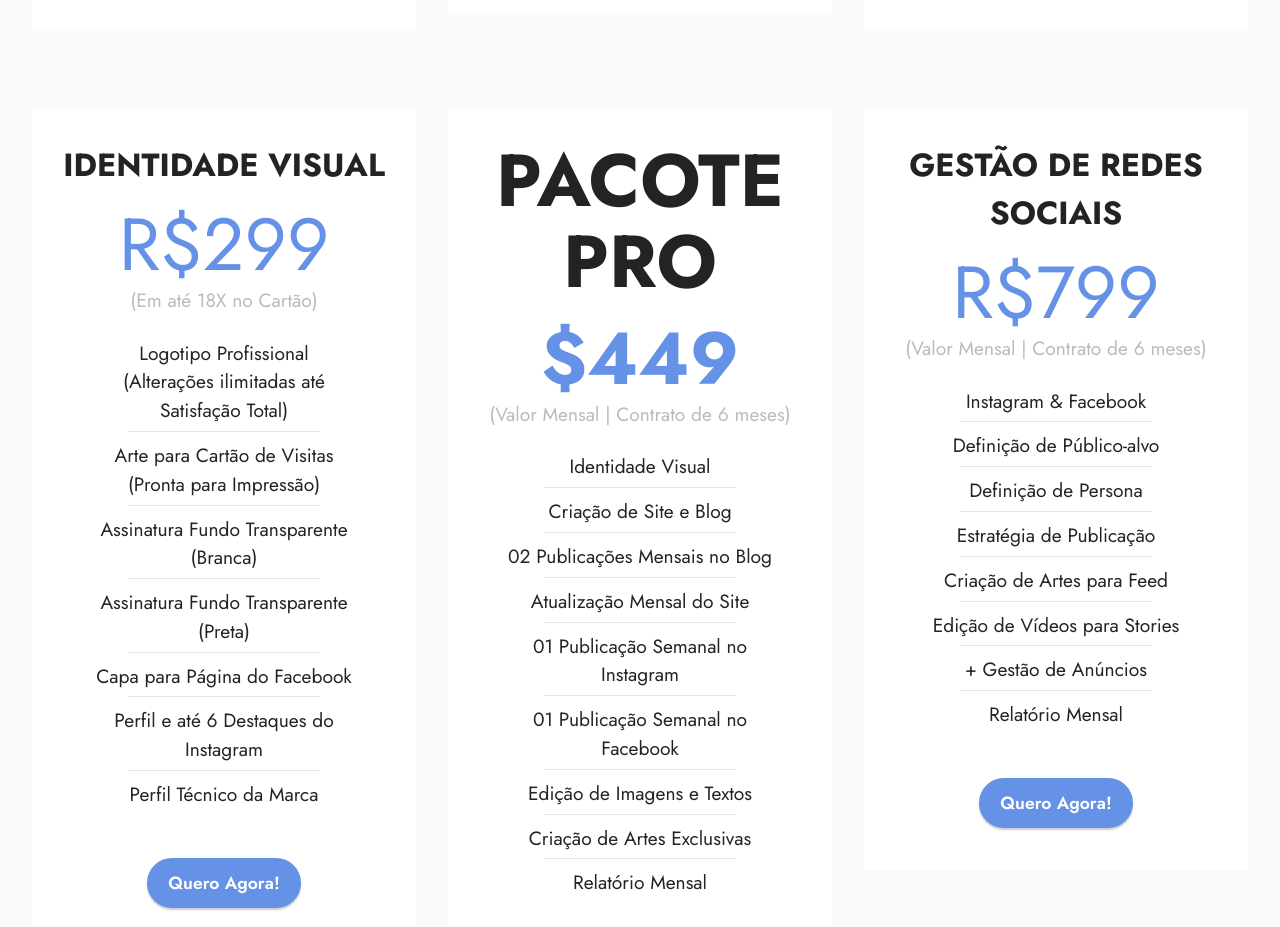
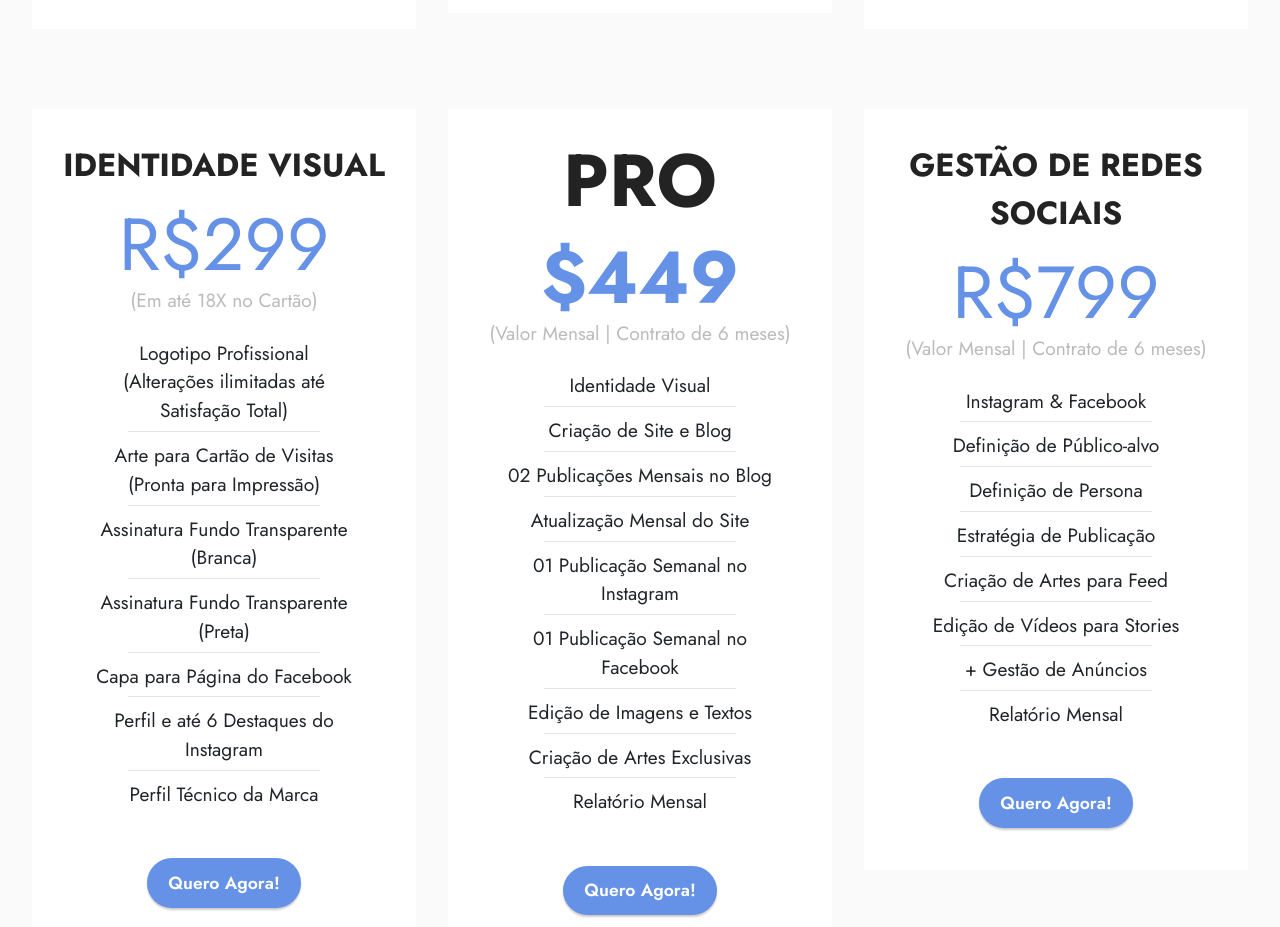
Before and after one commit to ticoesteves/sitevendas, a plain HTML site: page index.html in a window 1280 px wide. Shown: the part 7347-8274 px from the top of the page. Drawn offline with Linux system fonts and the light colour scheme; files whose address does not match are found by name.

Commit message:
Update index.html

```diff
--- a/index.html
+++ b/index.html
@@ -722,7 +722,7 @@
             <div class="col-12 col-md-6 align-center col-lg-4">
                 <div class="plan">
                     <div class="plan-header">
-                        <h6 class="plan-title mbr-fonts-style mb-3 display-1"><strong>PACOTE PRO</strong></h6>
+                        <h6 class="plan-title mbr-fonts-style mb-3 display-1"><strong>PRO</strong></h6>
                         <div class="plan-price">
                             <p class="price mbr-fonts-style m-0 display-1"><strong>$449</strong><br></p>
                             <p class="price-term mbr-fonts-style mb-3 display-7">(Valor Mensal | Contrato de 6 meses)<br></p>
```
